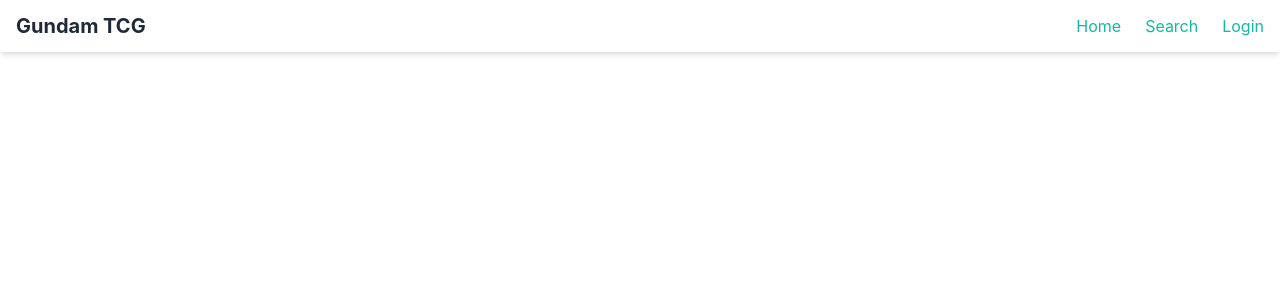
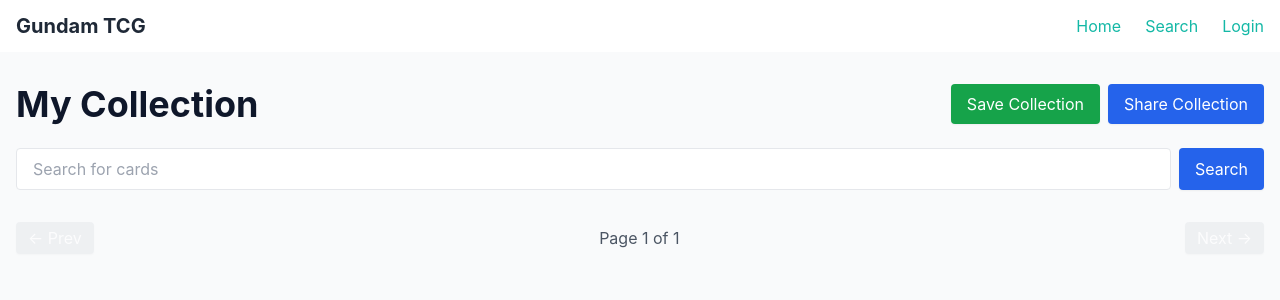
Before and after one commit to evade6ix/gundamwebsite, a React (Vite) app in the folder frontend/: page /collection in a window 1280 px wide. Shown: the top 300 px of the page. Built offline with nearby package versions, Linux system fonts and the light colour scheme.

Commit message:
♻️ Fix dark mode on Login, Register, Forgot Password inputs

```diff
--- a/frontend/src/App.jsx
+++ b/frontend/src/App.jsx
@@ -8,6 +8,8 @@
 import ForgotPassword from "./pages/ForgotPassword";
 import ResetPassword from "./pages/ResetPassword";
 import Account from "./pages/Account";
+import Collection from "./pages/Collection"; // 🟢 New
+import CollectionView from "./pages/CollectionView"; // 🟢 New
 import CollectionAdd from "./pages/CollectionAdd";
 import DeckBuilder from "./pages/DeckBuilder";
 import DeckDetail from "./pages/DeckDetail";
@@ -21,11 +23,13 @@
           <Route path="/" element={<Home />} />
           <Route path="/search" element={<Search />} />
           <Route path="/card/:id" element={<Card />} />
-          <Route path="/login" element={<Login />} /> {/* 🟢 Login moved to /login */}
-          <Route path="/account" element={<Account />} /> {/* 🟢 Account is now correct */}
+          <Route path="/login" element={<Login />} />
+          <Route path="/account" element={<Account />} />
           <Route path="/register" element={<Register />} />
           <Route path="/forgot-password" element={<ForgotPassword />} />
           <Route path="/reset-password" element={<ResetPassword />} />
+          <Route path="/collection" element={<Collection />} /> {/* 🟢 User Collection */}
+          <Route path="/collection/view/:shareId" element={<CollectionView />} /> {/* 🟢 Shared View */}
           <Route path="/collection/add" element={<CollectionAdd />} />
           <Route path="/decks/new" element={<DeckBuilder />} />
           <Route path="/decks/:deckName" element={<DeckDetail />} />
--- a/frontend/src/components/Navbar.jsx
+++ b/frontend/src/components/Navbar.jsx
@@ -17,6 +17,9 @@
           <Link to="/search" className="hover:text-blue-600">Search</Link>
           {user ? (
             <>
+              <Link to="/collection" className="hover:text-blue-600">
+                My Collection
+              </Link>
               <Link to="/account" className="hover:text-blue-600">
                 {user}
               </Link>
--- a/frontend/src/pages/Collection.jsx
+++ b/frontend/src/pages/Collection.jsx
@@ -1,59 +1,223 @@
-import { useEffect, useState } from "react";
-import { getUserFromToken } from "../utils/auth";
+import { useState, useEffect } from "react";
+import { useNavigate } from "react-router-dom";
 
 export default function Collection() {
-  const [collection, setCollection] = useState([]);
-  const [loading, setLoading] = useState(true);
-  const user = getUserFromToken();
+  const navigate = useNavigate();
+  const [query, setQuery] = useState("");
+  const [searchResults, setSearchResults] = useState([]);
+  const [currentPage, setCurrentPage] = useState(1);
+  const [totalPages, setTotalPages] = useState(1);
+  const [collection, setCollection] = useState({});
+  const [loading, setLoading] = useState(false);
+  const [shareLink, setShareLink] = useState(null);
 
-  useEffect(() => {
-    async function fetchCollection() {
-      const res = await fetch(`${import.meta.env.VITE_API_URL}/auth/me`, {
-        headers: {
-          Authorization: `Bearer ${localStorage.getItem("token")}`,
+  const CARDS_PER_PAGE = 20;
+
+  const handleSearch = async (e, page = 1) => {
+    e?.preventDefault();
+    if (!query.trim()) return;
+
+    try {
+      setLoading(true);
+      const res = await fetch(
+        `${import.meta.env.VITE_API_URL}/cards?name=${encodeURIComponent(query)}&page=${page}&limit=${CARDS_PER_PAGE}`
+      );
+      const data = await res.json();
+      setSearchResults(data.cards || []);
+      setCurrentPage(data.page || 1);
+      setTotalPages(data.totalPages || 1);
+    } catch (err) {
+      console.error("Error searching cards:", err);
+    } finally {
+      setLoading(false);
+    }
+  };
+
+  const addToCollection = (card) => {
+    const currentCount = collection[card.id]?.count || 0;
+    setCollection({
+      ...collection,
+      [card.id]: {
+        ...card,
+        count: currentCount + 1, // ✅ Unlimited copies
       },
     });
+  };
+
+  const removeFromCollection = (cardId) => {
+    const updatedCollection = { ...collection };
+    if (updatedCollection[cardId].count > 1) {
+      updatedCollection[cardId].count -= 1;
+    } else {
+      delete updatedCollection[cardId];
+    }
+    setCollection(updatedCollection);
+  };
+
+  const saveCollection = async () => {
+    try {
+      const token = localStorage.getItem("token");
+      if (!token) return navigate("/login");
+
+      const res = await fetch(`${import.meta.env.VITE_API_URL}/auth/collection`, {
+        method: "POST",
+        headers: {
+          "Content-Type": "application/json",
+          Authorization: `Bearer ${token}`,
+        },
+        body: JSON.stringify({
+          cards: Object.values(collection).map((c) => ({
+            id: c.id,
+            name: c.name,
+            count: c.count,
+          })),
+        }),
+      });
+
+      if (res.ok) {
+        alert("✅ Collection saved successfully!");
+      } else {
+        const error = await res.json();
+        alert(`❌ ${error.detail}`);
+      }
+    } catch (err) {
+      console.error("Failed to save collection:", err);
+    }
+  };
+
+  const shareCollection = async () => {
+    try {
+      const token = localStorage.getItem("token");
+      if (!token) return navigate("/login");
+
+      const res = await fetch(`${import.meta.env.VITE_API_URL}/auth/collection/share`, {
+        method: "POST",
+        headers: {
+          "Content-Type": "application/json",
+          Authorization: `Bearer ${token}`,
+        },
+        body: JSON.stringify({
+          cards: Object.values(collection).map((c) => ({
+            id: c.id,
+            name: c.name,
+            count: c.count,
+          })),
+        }),
+      });
+
+      if (res.ok) {
         const data = await res.json();
-      setCollection(data.collection || []);
-      setLoading(false);
+        setShareLink(`${window.location.origin}/collection/view/${data.shareId}`);
+      } else {
+        const error = await res.json();
+        alert(`❌ ${error.detail}`);
       }
-
-    if (user) {
-      fetchCollection();
-    } else {
-      setLoading(false);
+    } catch (err) {
+      console.error("Failed to share collection:", err);
     }
-  }, [user]);
-
-  if (!user) {
-    return (
-      <div className="text-center mt-10 text-lg text-gray-600">
-        Please log in to view your collection.
-      </div>
-    );
-  }
+  };
 
   return (
+    <div className="bg-gray-50 min-h-screen">
       <div className="container mx-auto px-4 py-8">
-      <h1 className="text-3xl font-bold mb-6">Your Collection</h1>
+        {/* Header */}
+        <div className="flex justify-between items-center mb-6">
+          <h1 className="text-4xl font-bold">My Collection</h1>
+          <div className="flex gap-2">
+            <button
+              onClick={saveCollection}
+              className="bg-green-600 text-white px-4 py-2 rounded hover:bg-green-700"
+            >
+              Save Collection
+            </button>
+            <button
+              onClick={shareCollection}
+              className="bg-blue-600 text-white px-4 py-2 rounded hover:bg-blue-700"
+            >
+              Share Collection
+            </button>
+          </div>
+        </div>
+
+        {shareLink && (
+          <div className="mb-4">
+            <p className="text-green-700">✅ Shareable Link:</p>
+            <a
+              href={shareLink}
+              target="_blank"
+              rel="noopener noreferrer"
+              className="text-blue-600 underline"
+            >
+              {shareLink}
+            </a>
+          </div>
+        )}
+
+        {/* Search */}
+        <form onSubmit={handleSearch} className="flex gap-2 mb-4">
+          <input
+            type="text"
+            placeholder="Search for cards"
+            value={query}
+            onChange={(e) => setQuery(e.target.value)}
+            className="flex-1 border rounded px-4 py-2 bg-white text-gray-800"
+          />
+          <button
+            type="submit"
+            className="bg-blue-600 text-white px-4 py-2 rounded hover:bg-blue-700"
+          >
+            Search
+          </button>
+        </form>
+
+        {/* Search Results */}
         {loading ? (
-        <p className="text-gray-600">Loading collection...</p>
-      ) : collection.length === 0 ? (
-        <p className="text-gray-600">No cards in your collection yet.</p>
+          <p className="text-gray-500">Searching...</p>
         ) : (
-        <div className="grid grid-cols-2 sm:grid-cols-3 md:grid-cols-4 lg:grid-cols-6 gap-4">
-          {collection.map((card, index) => (
-            <div key={index} className="bg-white shadow rounded p-2 text-center">
+          <div className="grid grid-cols-5 gap-4">
+            {searchResults.map((card) => (
+              <div
+                key={card.id}
+                className="p-2 border rounded hover:shadow cursor-pointer"
+                onClick={() => addToCollection(card)}
+              >
                 <img
-                src={card.image_url || "/placeholder.jpg"}
+                  src={card.images?.small || card.image_url || "/placeholder.png"}
                   alt={card.name}
-                className="w-full h-40 object-contain mb-2"
+                  className="w-full h-40 object-contain rounded"
                 />
-              <p className="text-sm font-medium">{card.name}</p>
+                <div className="mt-2">
+                  <h3 className="text-lg font-medium">{card.name}</h3>
+                  <p className="text-gray-500 text-sm">
+                    {card.set?.name || card.set_name} / {card.cardType || "Unknown"} / {card.rarity || "N/A"}
+                  </p>
+                </div>
               </div>
             ))}
           </div>
         )}
+
+        {/* Pagination */}
+        <div className="flex justify-between items-center mt-4">
+          <button
+            disabled={currentPage === 1}
+            onClick={(e) => handleSearch(e, currentPage - 1)}
+            className="px-3 py-1 bg-gray-200 rounded hover:bg-gray-300 disabled:opacity-50"
+          >
+            ← Prev
+          </button>
+          <span className="text-gray-600">
+            Page {currentPage} of {totalPages}
+          </span>
+          <button
+            disabled={currentPage === totalPages}
+            onClick={(e) => handleSearch(e, currentPage + 1)}
+            className="px-3 py-1 bg-gray-200 rounded hover:bg-gray-300 disabled:opacity-50"
+          >
+            Next →
+          </button>
+        </div>
+      </div>
     </div>
   );
 }
--- /dev/null
+++ b/frontend/src/pages/CollectionView.jsx
@@ -0,0 +1,78 @@
+import { useState, useEffect } from "react";
+import { useParams, Link } from "react-router-dom";
+
+export default function CollectionView() {
+  const { shareId } = useParams();
+  const [collection, setCollection] = useState([]);
+  const [loading, setLoading] = useState(true);
+
+  useEffect(() => {
+    const fetchSharedCollection = async () => {
+      try {
+        const res = await fetch(
+          `${import.meta.env.VITE_API_URL}/auth/collection/shared/${encodeURIComponent(shareId)}`
+        );
+        if (res.ok) {
+          const data = await res.json();
+          setCollection(data.cards || []);
+        } else {
+          console.error("Failed to load shared collection");
+        }
+      } catch (err) {
+        console.error("Error fetching shared collection:", err);
+      } finally {
+        setLoading(false);
+      }
+    };
+
+    fetchSharedCollection();
+  }, [shareId]);
+
+  if (loading) {
+    return <p className="text-center mt-8">Loading shared collection...</p>;
+  }
+
+  if (!collection.length) {
+    return (
+      <div className="text-center mt-8">
+        <p className="text-gray-600">❌ This shared collection was not found or has expired.</p>
+        <Link
+          to="/"
+          className="mt-4 inline-block text-blue-600 underline hover:text-blue-800"
+        >
+          Go back to Home
+        </Link>
+      </div>
+    );
+  }
+
+  return (
+    <div className="bg-gray-50 min-h-screen">
+      <div className="container mx-auto px-4 py-8">
+        <h1 className="text-4xl font-bold text-center mb-6">Shared Collection</h1>
+        <p className="text-center text-gray-600 mb-8">This collection is view-only.</p>
+        <div className="grid grid-cols-5 gap-4">
+          {collection.map((card) => (
+            <div
+              key={card.id}
+              className="p-2 border rounded hover:shadow cursor-default"
+            >
+              <img
+                src={card.images?.small || card.image_url || "/placeholder.png"}
+                alt={card.name}
+                className="w-full h-40 object-contain rounded"
+              />
+              <div className="mt-2">
+                <h3 className="text-lg font-medium">{card.name}</h3>
+                <p className="text-gray-500 text-sm">Copies: {card.count}</p>
+                <p className="text-gray-500 text-sm">
+                  {card.set?.name || card.set_name} / {card.cardType || "Unknown"} / {card.rarity || "N/A"}
+                </p>
+              </div>
+            </div>
+          ))}
+        </div>
+      </div>
+    </div>
+  );
+}
```
Also changed, not shown: 1 other file (tests, documents, lock files or other folders). Lines whose indentation alone changed are shown as unchanged.
